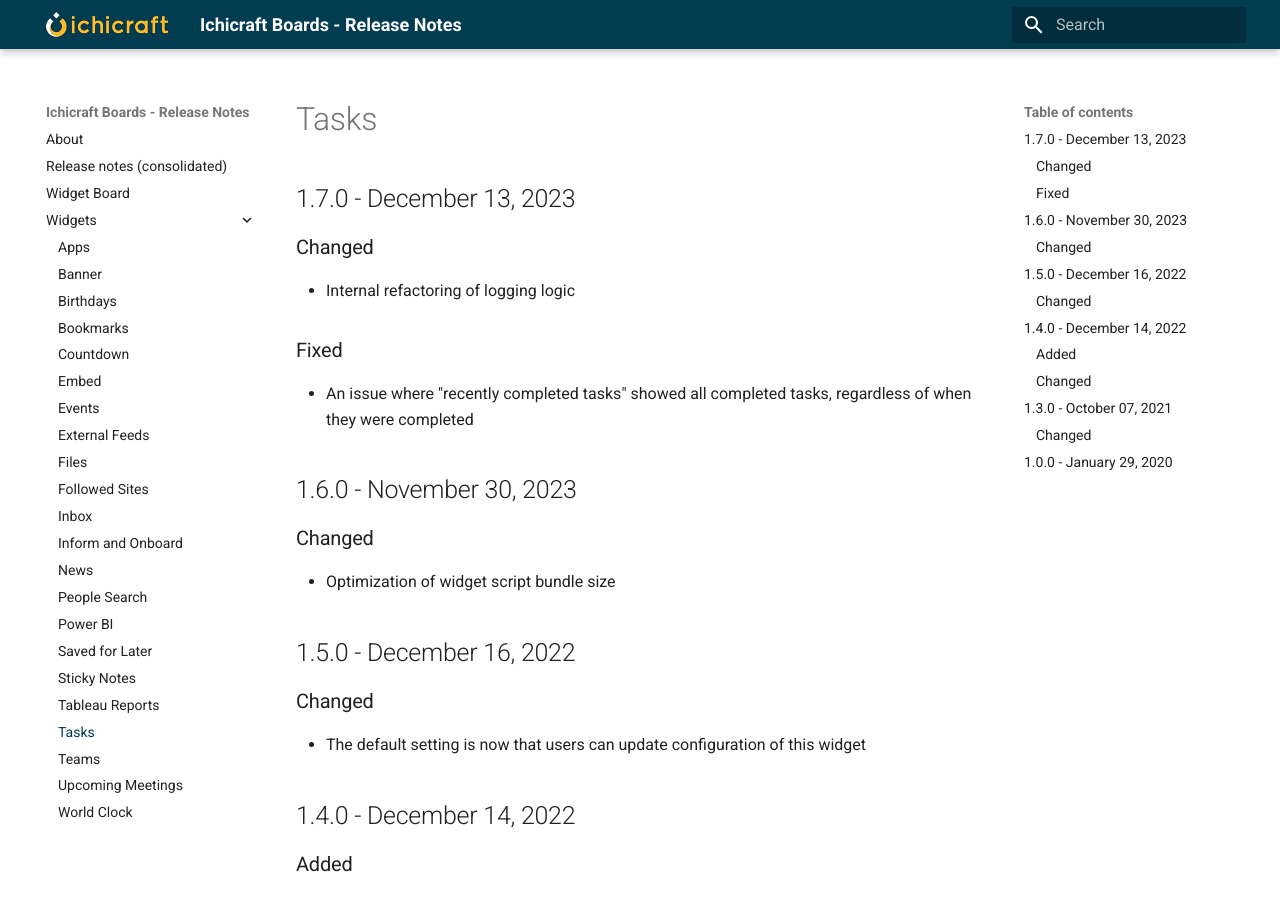
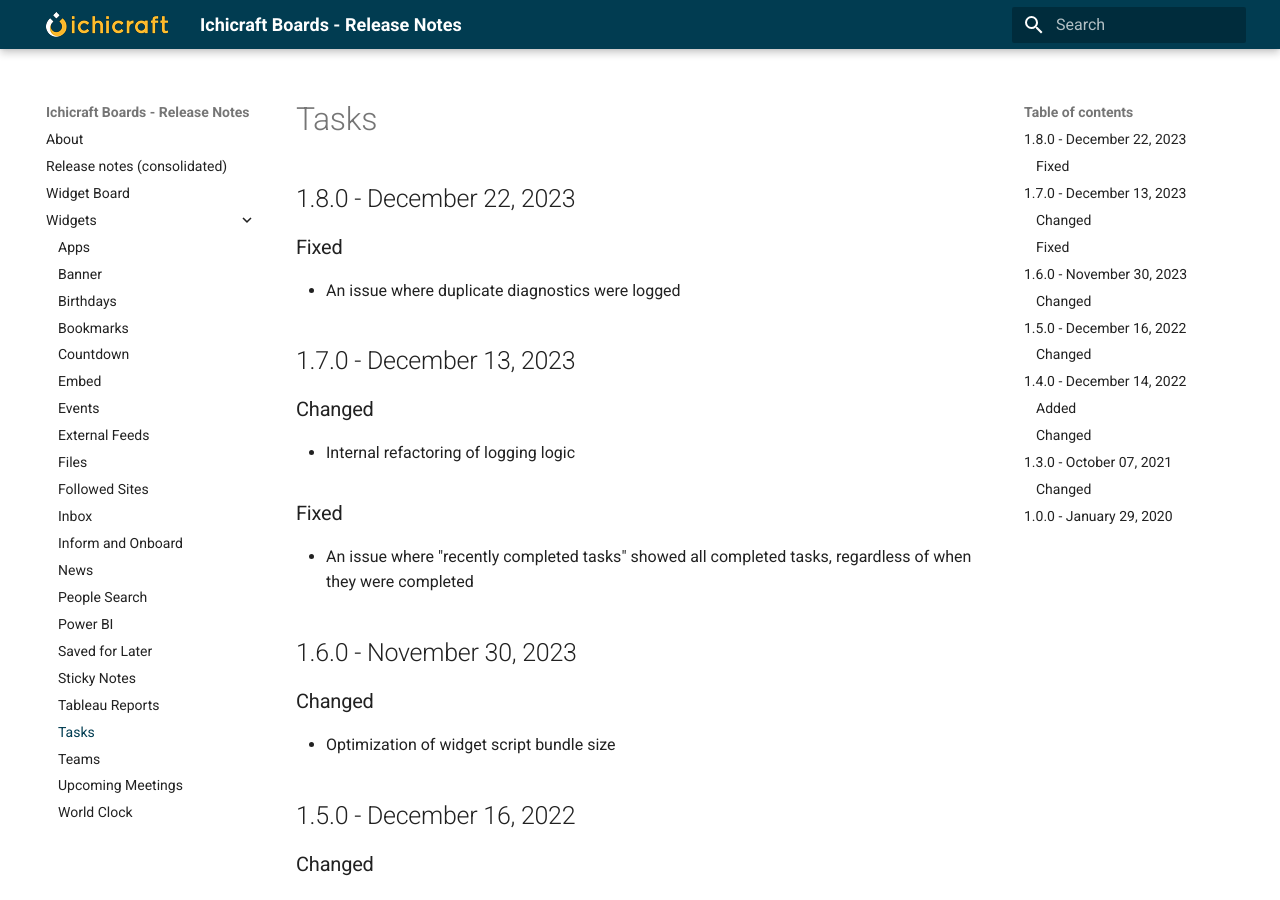
Before and after one commit to ichicraft/widgets-docs, an MkDocs documentation site: the page built from docs/Widgets/Tasks.md, in a window 1280 px wide and 900 px high. Built offline with MkDocs 1.6.1 and Material for MkDocs 9.7.7, drawn with Linux system fonts in a browser that asks for light colours.

```diff
--- a/docs/Widgets/Tasks.md
+++ b/docs/Widgets/Tasks.md
@@ -1,3 +1,8 @@
+## 1.8.0 - December 22, 2023
+
+### Fixed
+- An issue where duplicate diagnostics were logged
+
 ## 1.7.0 - December 13, 2023
 
 ### Changed
```
Also changed, not shown: docs/Release-notes-(consolidated).md (+5 -0 lines).
